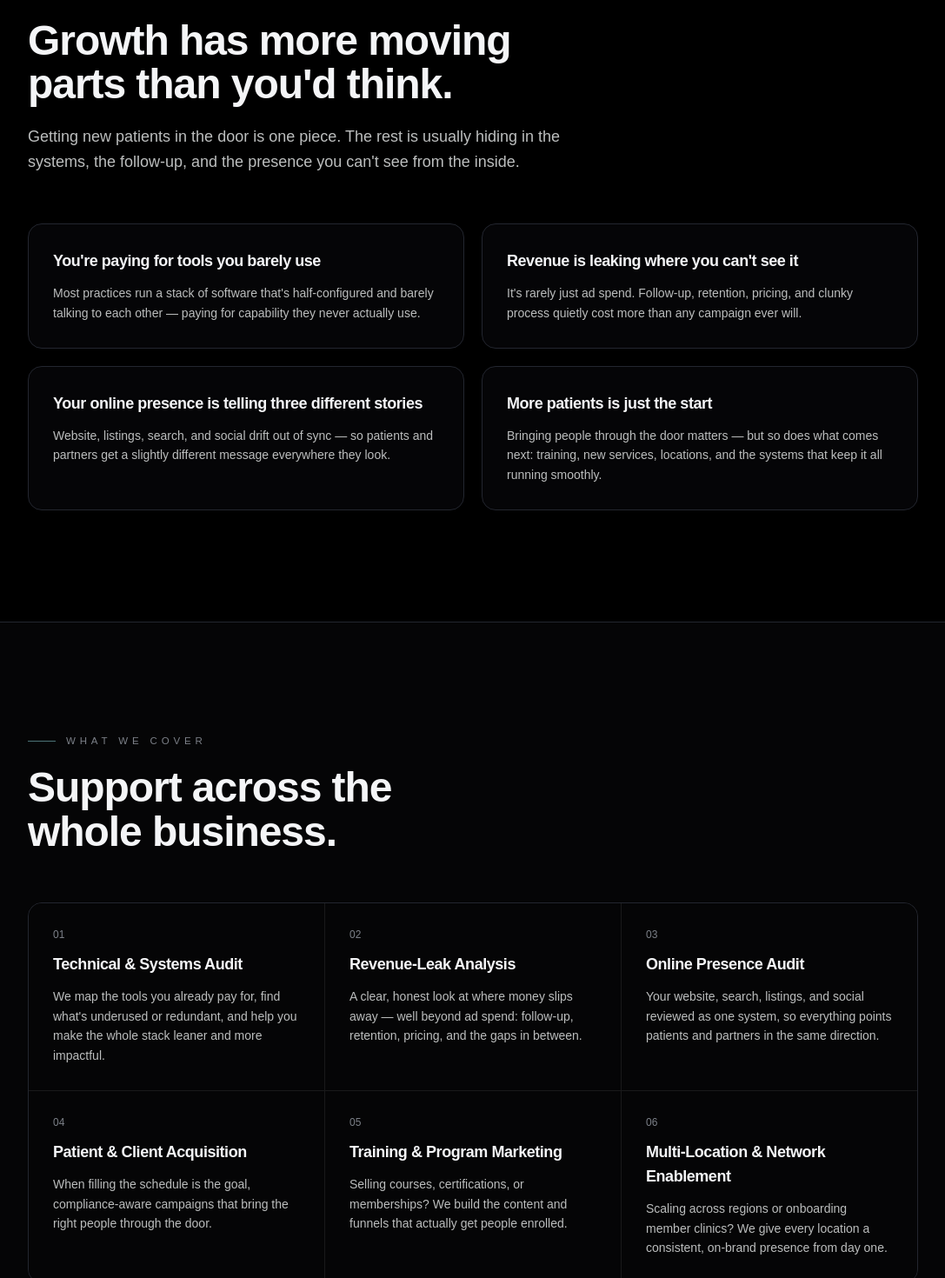
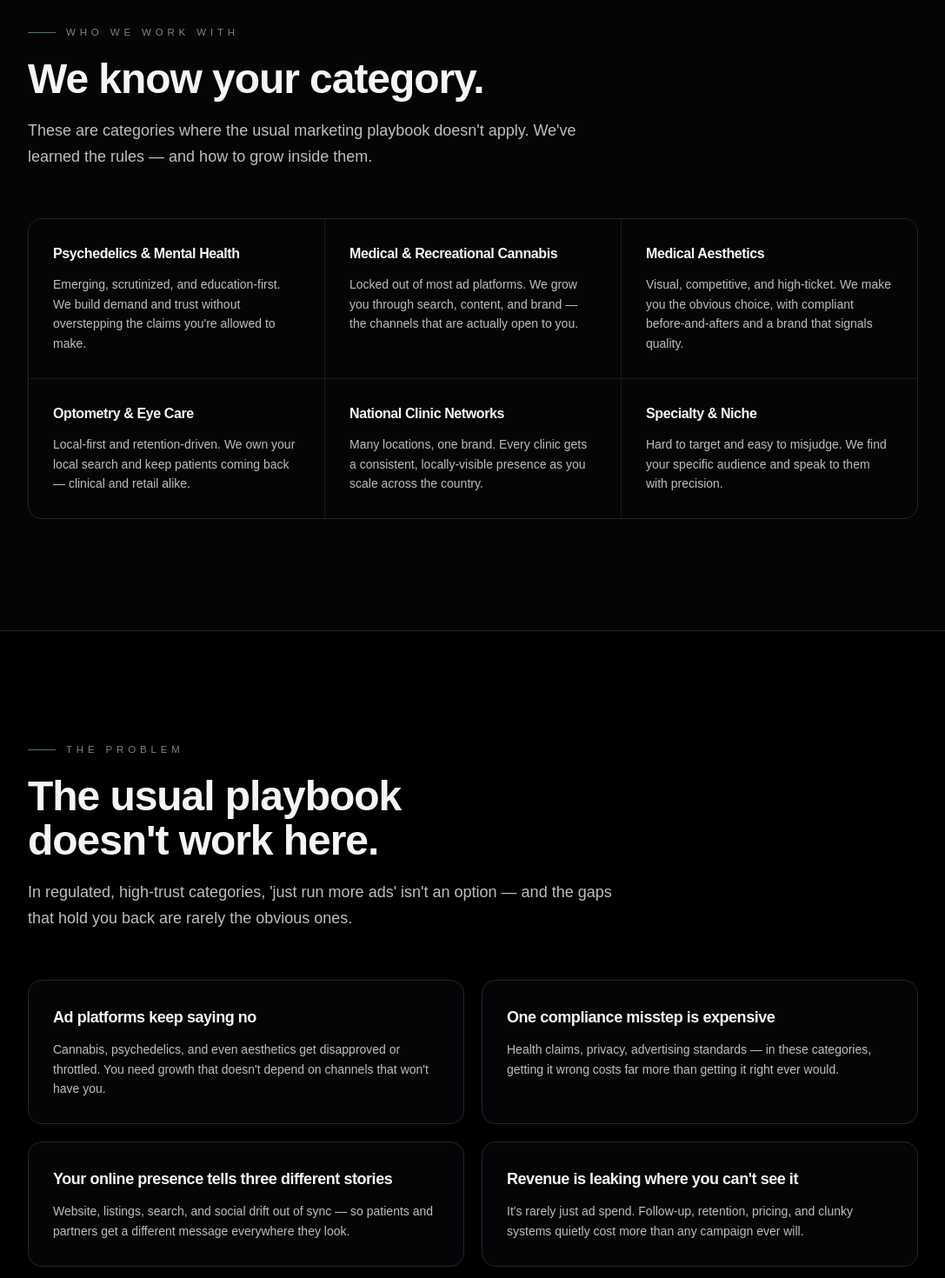
Before and after one commit to brennaMacQuarrie/blxck-marketing-site, a Next.js app: page /medical-marketing in a window 1280 px wide. Shown: the part 980-2450 px from the top of the page at 87% size, without its empty margins (91-1178 px from the left). Built offline with nearby package versions, Linux system fonts and the light colour scheme; no server answers.

Commit message:
Medical page: strategic rework around hard-to-market regulated categories; add industries self-ID section; channel-led services; proof across verticals
Co-Authored-By: Claude Opus 4.8 <noreply@anthropic.com>

```diff
--- a/src/app/medical-marketing/page.tsx
+++ b/src/app/medical-marketing/page.tsx
@@ -68,13 +68,36 @@ export default function MedicalMarketingPage() {
         </div>
       </section>
 
+      {/* ---------------- Industries ---------------- */}
+      <section className="border-t border-white/[0.06] bg-ink py-24 md:py-32">
+        <div className="mx-auto max-w-6xl px-(--spacing-gutter)">
+          <SectionHeading
+            eyebrow="Who we work with"
+            title="We know your category."
+            lede="These are categories where the usual marketing playbook doesn't apply. We've learned the rules — and how to grow inside them."
+          />
+          <RevealGroup className="mt-14 grid gap-px overflow-hidden rounded-2xl border border-white/[0.08] bg-white/[0.08] sm:grid-cols-2 lg:grid-cols-3">
+            {medical.industries.map((ind) => (
+              <RevealItem key={ind.name} className="h-full">
+                <div className="flex h-full flex-col gap-3 bg-ink p-7">
+                  <h3 className="text-base font-semibold tracking-tight text-hi">
+                    {ind.name}
+                  </h3>
+                  <p className="text-sm leading-relaxed text-mid">{ind.copy}</p>
+                </div>
+              </RevealItem>
+            ))}
+          </RevealGroup>
+        </div>
+      </section>
+
       {/* ---------------- Problem ---------------- */}
       <section className="border-t border-white/[0.06] bg-void py-24 md:py-32">
         <div className="mx-auto max-w-6xl px-(--spacing-gutter)">
           <SectionHeading
             eyebrow="The problem"
-            title="Growth has more moving parts than you'd think."
-            lede="Getting new patients in the door is one piece. The rest is usually hiding in the systems, the follow-up, and the presence you can't see from the inside."
+            title="The usual playbook doesn't work here."
+            lede="In regulated, high-trust categories, 'just run more ads' isn't an option — and the gaps that hold you back are rarely the obvious ones."
           />
           <RevealGroup className="mt-14 grid gap-5 sm:grid-cols-2">
             {medical.problems.map((p) => (
@@ -98,8 +121,8 @@ export default function MedicalMarketingPage() {
       >
         <div className="mx-auto max-w-6xl px-(--spacing-gutter)">
           <SectionHeading
-            eyebrow="What we cover"
-            title="Support across the whole business."
+            eyebrow="What we do"
+            title="Growth that doesn't rely on ads alone."
           />
           <RevealGroup className="mt-14 grid gap-px overflow-hidden rounded-2xl border border-white/[0.08] bg-white/[0.08] sm:grid-cols-2 lg:grid-cols-3">
             {medical.services.map((s, i) => (
@@ -125,7 +148,7 @@ export default function MedicalMarketingPage() {
           <SectionHeading
             eyebrow="Proof"
             title="We've already done this in healthcare."
-            lede="A few of the health businesses we support — across care, training, and clinic networks."
+            lede="Psychedelics, cannabis, optometry — brands we support across the categories most agencies avoid."
           />
           <RevealGroup className="mt-14 grid gap-5 sm:grid-cols-2 lg:grid-cols-3">
             {medical.clients.map((c) => (
--- a/src/lib/content.ts
+++ b/src/lib/content.ts
@@ -527,82 +527,106 @@ export const processSteps = [
 
 export const medical = {
   eyebrow: "Medical Marketing Solutions",
-  headlineLead: "Support across",
-  headlineAccent: "every facet",
-  headlineTail: "of your health business.",
-  sub: "Bringing in the right patients matters — and we do that well. But we go further, helping health businesses sharpen the tools and systems they already run, find where revenue is quietly leaking, and bring their whole online presence into focus. Patient growth, training, new locations, member clinics — we support the business behind all of it.",
+  headlineLead: "Built for the health categories",
+  headlineAccent: "that are hard to market.",
+  headlineTail: "",
+  sub: "Psychedelics, cannabis, medical aesthetics, optometry, multi-clinic networks — categories where ad platforms say no, compliance isn't optional, and trust is everything. We help these brands grow anyway: sharper systems, a presence people believe, and more of the right patients and customers.",
   trustLine:
     "Psychedelics • optometry • medical aesthetics • medical & recreational cannabis • national clinic networks • specialty",
+  industries: [
+    {
+      name: "Psychedelics & Mental Health",
+      copy: "Emerging, scrutinized, and education-first. We build demand and trust without overstepping the claims you're allowed to make.",
+    },
+    {
+      name: "Medical & Recreational Cannabis",
+      copy: "Locked out of most ad platforms. We grow you through search, content, and brand — the channels that are actually open to you.",
+    },
+    {
+      name: "Medical Aesthetics",
+      copy: "Visual, competitive, and high-ticket. We make you the obvious choice, with compliant before-and-afters and a brand that signals quality.",
+    },
+    {
+      name: "Optometry & Eye Care",
+      copy: "Local-first and retention-driven. We own your local search and keep patients coming back — clinical and retail alike.",
+    },
+    {
+      name: "National Clinic Networks",
+      copy: "Many locations, one brand. Every clinic gets a consistent, locally-visible presence as you scale across the country.",
+    },
+    {
+      name: "Specialty & Niche",
+      copy: "Hard to target and easy to misjudge. We find your specific audience and speak to them with precision.",
+    },
+  ],
   problems: [
     {
-      title: "You're paying for tools you barely use",
-      copy: "Most practices run a stack of software that's half-configured and barely talking to each other — paying for capability they never actually use.",
+      title: "Ad platforms keep saying no",
+      copy: "Cannabis, psychedelics, and even aesthetics get disapproved or throttled. You need growth that doesn't depend on channels that won't have you.",
+    },
+    {
+      title: "One compliance misstep is expensive",
+      copy: "Health claims, privacy, advertising standards — in these categories, getting it wrong costs far more than getting it right ever would.",
+    },
+    {
+      title: "Your online presence tells three different stories",
+      copy: "Website, listings, search, and social drift out of sync — so patients and partners get a different message everywhere they look.",
     },
     {
       title: "Revenue is leaking where you can't see it",
-      copy: "It's rarely just ad spend. Follow-up, retention, pricing, and clunky process quietly cost more than any campaign ever will.",
-    },
-    {
-      title: "Your online presence is telling three different stories",
-      copy: "Website, listings, search, and social drift out of sync — so patients and partners get a slightly different message everywhere they look.",
-    },
-    {
-      title: "More patients is just the start",
-      copy: "Bringing people through the door matters — but so does what comes next: training, new services, locations, and the systems that keep it all running smoothly.",
+      copy: "It's rarely just ad spend. Follow-up, retention, pricing, and clunky systems quietly cost more than any campaign ever will.",
     },
   ],
   services: [
     {
-      title: "Technical & Systems Audit",
-      copy: "We map the tools you already pay for, find what's underused or redundant, and help you make the whole stack leaner and more impactful.",
+      title: "Compliant Acquisition",
+      copy: "Paid media where it's allowed — and the channels that actually work when it isn't.",
     },
     {
-      title: "Revenue-Leak Analysis",
-      copy: "A clear, honest look at where money slips away — well beyond ad spend: follow-up, retention, pricing, and the gaps in between.",
+      title: "SEO & Owned Search",
+      copy: "Own the searches your category still ranks for. Often your biggest lever when ads are off the table.",
     },
     {
-      title: "Online Presence Audit",
-      copy: "Your website, search, listings, and social reviewed as one system, so everything points patients and partners in the same direction.",
+      title: "Brand, Content & Education",
+      copy: "Build trust and demand in categories where hype backfires and education wins.",
     },
     {
-      title: "Patient & Client Acquisition",
-      copy: "When filling the schedule is the goal, compliance-aware campaigns that bring the right people through the door.",
+      title: "Websites & Reputation",
+      copy: "A credible home with a clear next step, plus a steady, ethical review engine.",
     },
     {
-      title: "Training & Program Marketing",
-      copy: "Selling courses, certifications, or memberships? We build the content and funnels that actually get people enrolled.",
+      title: "Systems & Revenue Audit",
+      copy: "Find the underused tools and the places revenue leaks — then make the whole thing leaner.",
     },
     {
-      title: "Multi-Location & Network Enablement",
-      copy: "Scaling across regions or onboarding member clinics? We give every location a consistent, on-brand presence from day one.",
+      title: "Multi-Location Enablement",
+      copy: "Consistent, locally-visible presence across every clinic as you grow or onboard new ones.",
     },
   ],
   why: [
     {
+      title: "We work where ads are restricted",
+      copy: "Cannabis, psychedelics, aesthetics — we know which channels are open, which aren't, and how to grow without the ones that won't have you.",
+    },
+    {
+      title: "Compliance-aware by default",
+      copy: "We work with advertising guidelines and patient privacy in mind from the first step — not once something gets flagged.",
+    },
+    {
       title: "We start with an audit, not a pitch",
-      copy: "Before we recommend anything, we dig into your tools, your numbers, and your presence. You walk away with clarity — even if we never work together.",
+      copy: "We dig into your tools, numbers, and presence first. You leave with clarity, even if we never work together.",
     },
     {
       title: "We support the whole business",
-      copy: "We've helped health businesses across patient care, training, and multi-clinic networks — like ATMA CENA, who we support across every facet of what they do.",
-    },
-    {
-      title: "Compliance-aware by default",
-      copy: "We work with medical advertising guidelines and patient privacy in mind from the start — not as an afterthought once something gets flagged.",
-    },
-    {
-      title: "Discreet and senior-led",
-      copy: "Sensitive category, senior strategy. Your account isn't handed to a junior and forgotten.",
+      copy: "From acquisition to training to multi-clinic networks — like ATMA CENA, who we support across every facet of what they do.",
     },
   ],
   clients: [
-    {
-      name: "ATMA CENA",
-      sector: "Mental Health · Training · Network",
-      image: "/portfolio/atma-cena.webp",
-    },
+    { name: "ATMA CENA", sector: "Psychedelic Therapy · Network", image: "/portfolio/atma-cena.webp" },
+    { name: "Apex Labs", sector: "Psychedelics", image: "/portfolio/apex-labs.png" },
+    { name: "Natural History", sector: "Cannabis", image: "/portfolio/natural-history.jpg" },
+    { name: "Azimuth Collective", sector: "Cannabis", image: "/portfolio/azimuth.png" },
     { name: "Optometrists' Clinic", sector: "Optometry", image: "/portfolio/optometrists.png" },
-    { name: "Apex Labs", sector: "Psychedelic Therapy", image: "/portfolio/apex-labs.png" },
   ],
   steps: [
     {
```
